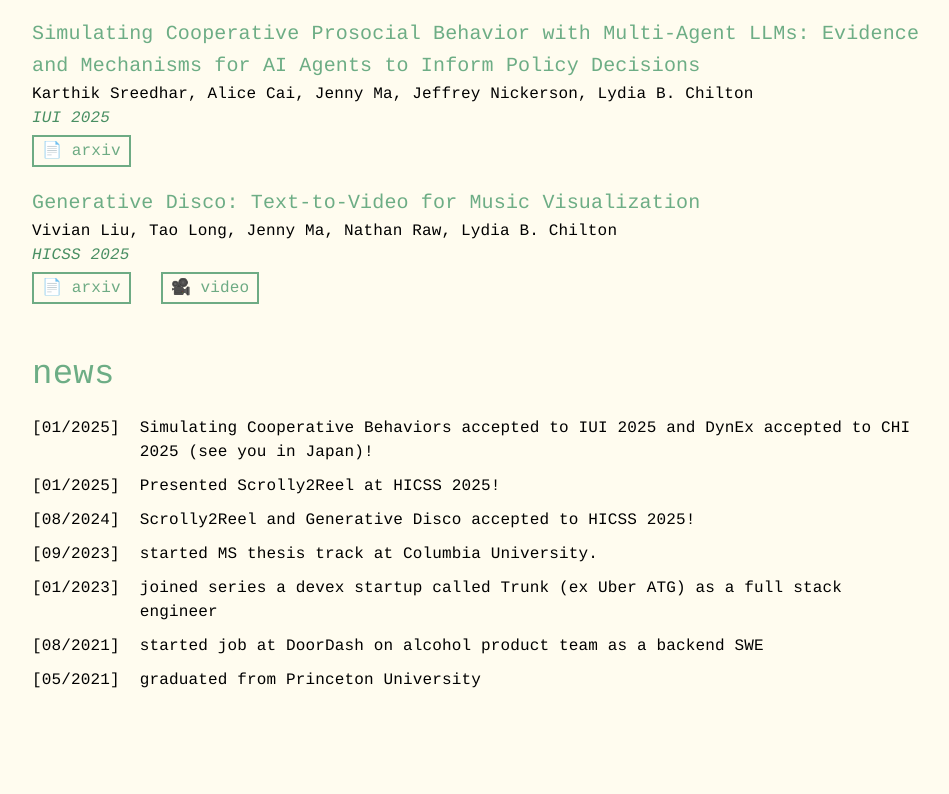
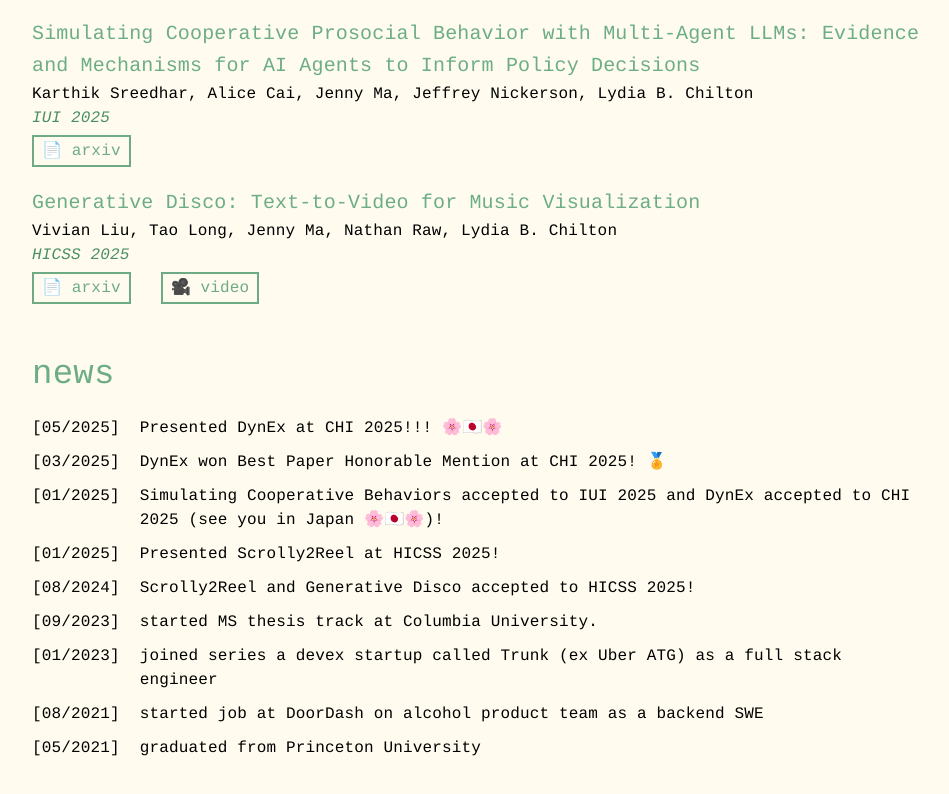
Before and after one commit to jennygzma/jennygzma.github.io, a React (Create React App) app: page /#/ in a window 1280 px wide. Shown: the part 1408-2202 px from the top of the page, without its empty margins (160-1109 px from the left). Built offline with nearby package versions, Linux system fonts and the light colour scheme.

Commit message:
newsgit status

```diff
--- a/src/components/News.js
+++ b/src/components/News.js
@@ -8,10 +8,20 @@ export default function News() {
         <Typography variant="h4">news</Typography>
         <Stack spacing="10px">
           <Stack direction="row" spacing="20px">
+            <Typography className="important-text">[05/2025]</Typography>
+            <Typography>Presented DynEx at CHI 2025!!! 🌸🇯🇵🌸</Typography>
+          </Stack>
+          <Stack direction="row" spacing="20px">
+            <Typography className="important-text">[03/2025]</Typography>
+            <Typography>
+              DynEx won Best Paper Honorable Mention at CHI 2025! 🏅
+            </Typography>
+          </Stack>
+          <Stack direction="row" spacing="20px">
             <Typography className="important-text">[01/2025]</Typography>
             <Typography>
-              Simulating Cooperative Behaviors accepted to IUI 2025 and DynEx accepted to
-              CHI 2025 (see you in Japan)!
+              Simulating Cooperative Behaviors accepted to IUI 2025 and DynEx
+              accepted to CHI 2025 (see you in Japan 🌸🇯🇵🌸)!
             </Typography>
           </Stack>
           <Stack direction="row" spacing="20px">
```
